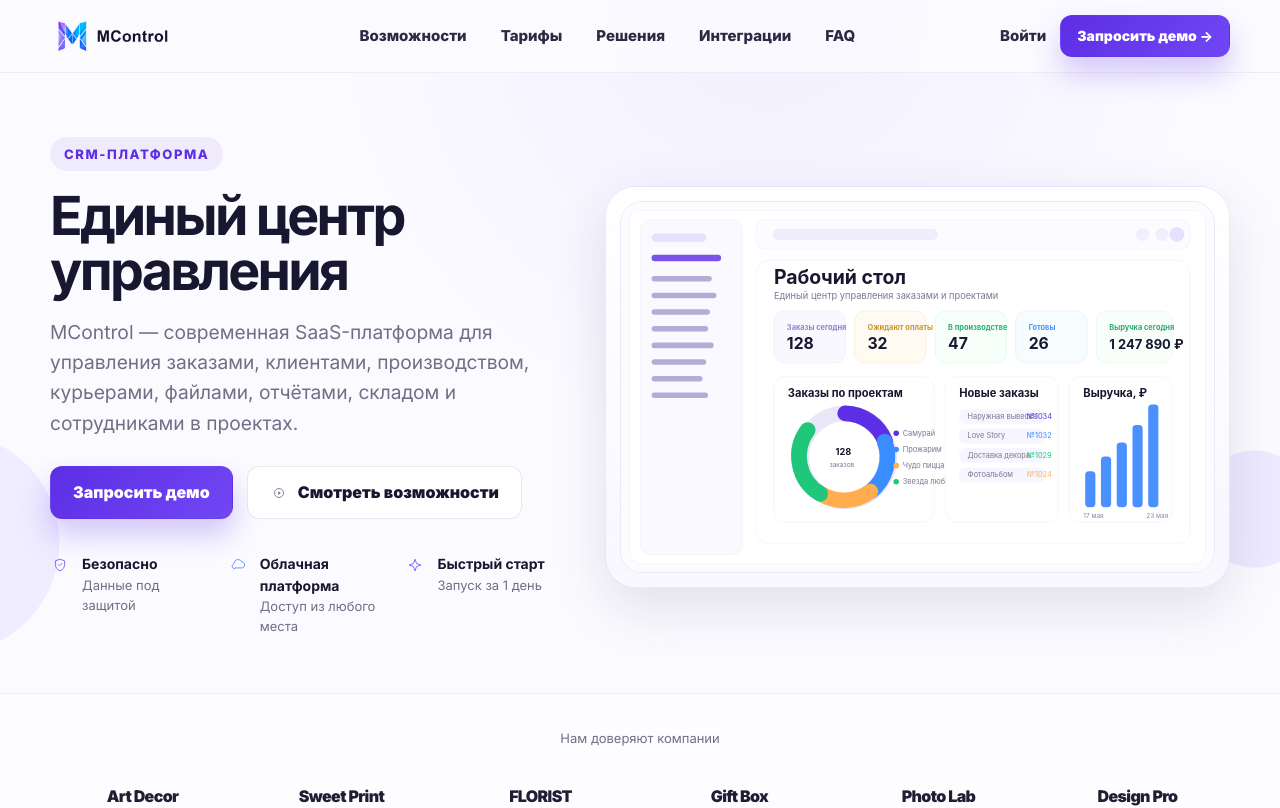
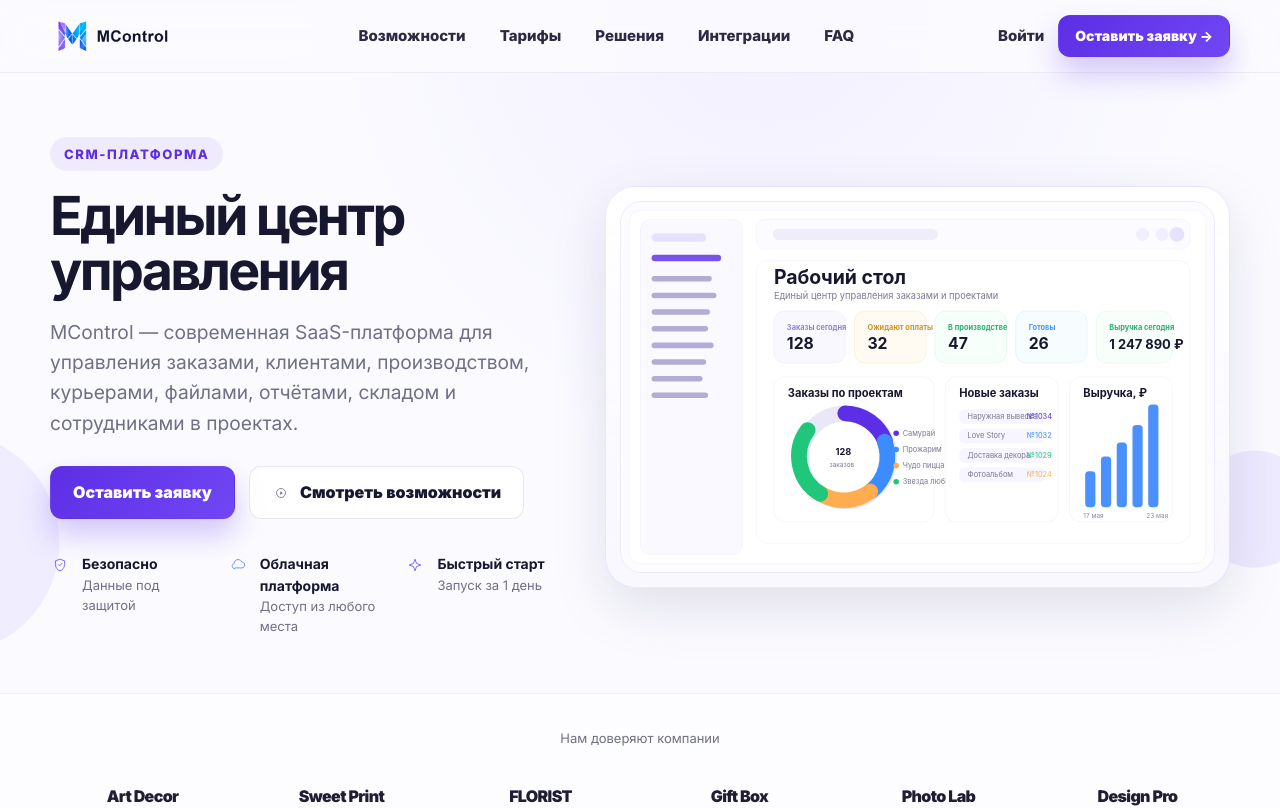
Before and after one commit to polihov-dev-studio/mcontrol, a plain HTML site: page index.html in a window 1280 px wide. Shown: the top 808 px of the page. Drawn offline with Linux system fonts and the light colour scheme.

Commit message:
Update index.html

```diff
--- a/index.html
+++ b/index.html
@@ -19,7 +19,7 @@
       <nav class="nav-menu" data-nav-menu aria-label="Главная навигация"><a class="nav-link " href="features.html">Возможности</a><a class="nav-link " href="pricing.html">Тарифы</a><a class="nav-link " href="solutions.html">Решения</a><a class="nav-link " href="integrations.html">Интеграции</a><a class="nav-link " href="faq.html">FAQ</a></nav>
       <div class="nav-actions">
         <a class="login-link" href="faq.html#demo">Войти</a>
-        <a class="btn primary small" href="faq.html#demo">Запросить демо →</a>
+        <a class="btn primary small" href="faq.html#demo">Оставить заявку →</a>
         <button class="mobile-toggle" data-mobile-toggle aria-label="Открыть меню" aria-expanded="false"><span></span></button>
       </div>
     </div></header>
@@ -30,7 +30,7 @@
       <span class="eyebrow">CRM-платформа</span>
       <h1>Единый центр управления</h1>
       <p class="lead">MControl — современная SaaS-платформа для управления заказами, клиентами, производством, курьерами, файлами, отчётами, складом и сотрудниками в проектах.</p>
-      <div class="hero-actions"><a class="btn primary" href="faq.html#demo">Запросить демо</a><a class="btn secondary" href="features.html"><img class="contact-inline-icon" src="assets/img/icons/play.svg" alt=""> Смотреть возможности</a></div>
+      <div class="hero-actions"><a class="btn primary" href="faq.html#demo">Оставить заявку</a><a class="btn secondary" href="features.html"><img class="contact-inline-icon" src="assets/img/icons/play.svg" alt=""> Смотреть возможности</a></div>
       <div class="trust-row"><div class="trust-item"><img class="trust-icon" src="assets/img/icons/shield.svg" alt="Безопасно"><span><b>Безопасно</b>Данные под защитой</span></div><div class="trust-item"><img class="trust-icon" src="assets/img/icons/cloud.svg" alt="Облачная платформа"><span><b>Облачная платформа</b>Доступ из любого места</span></div><div class="trust-item"><img class="trust-icon" src="assets/img/icons/spark.svg" alt="Быстрый старт"><span><b>Быстрый старт</b>Запуск за 1 день</span></div></div>
     </div>
     <div class="hero-visual">
```
